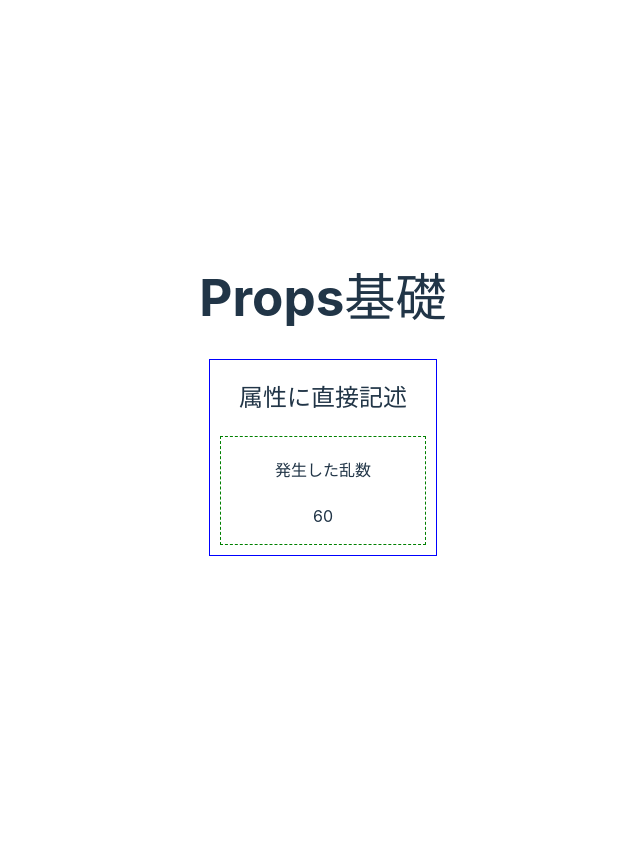
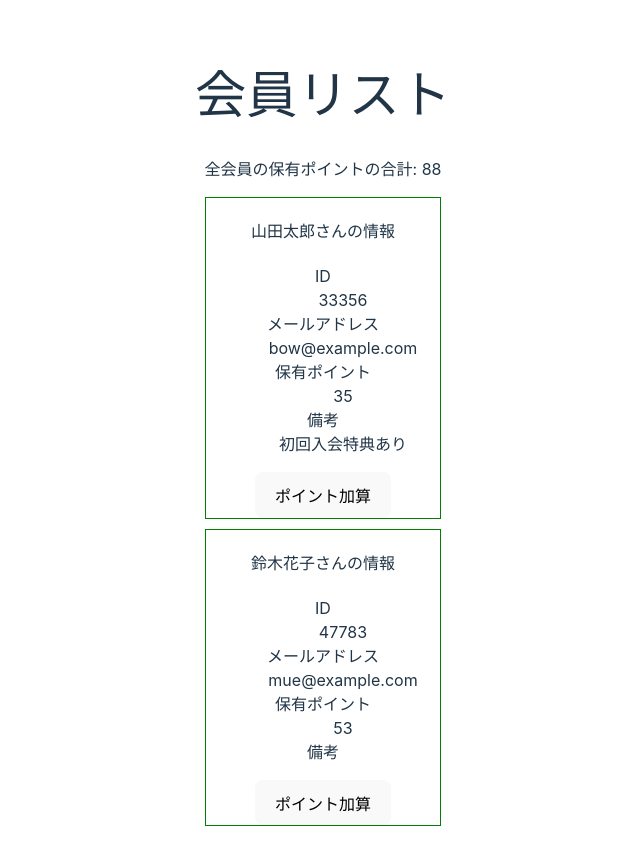
Before and after one commit to cawauchi6204/vue-study, a Vue app in the folder directive-model/: page / in a window 1280 px wide. Shown: the top 864 px of the page, without its empty margins (317-957 px from the left). Before the commit the page ends 800 px from the top, so only its background shows below. Built offline with nearby package versions, Linux system fonts and the light colour scheme.

Commit message:
update: props受取

```diff
--- a/directive-model/src/App.vue
+++ b/directive-model/src/App.vue
@@ -1,19 +1,36 @@
 <script setup lang="ts">
-import { ref } from "vue";
-import OneInfo from "./components/OneInfo.vue"
+import { computed, ref } from "vue";
+import OneMember from "./components/OneMember.vue"
 
-const propsTitle = ref("発生した乱数");
-const rand = Math.round(Math.random() * 100);
-const propsContent = ref(rand);
+const memberListInit = new Map<number, Member>();
+memberListInit.set(33356, { id: 33356, name: "山田太郎", email: "bow@example.com", points: 35, note: "初回入会特典あり" });
+memberListInit.set(47783, { id: 47783, name: "鈴木花子", email: "mue@example.com", points: 53 })
+const memberList = ref(memberListInit)
+
+const totalPoints = computed(
+  () => {
+    let total = 0;
+    for (const member of memberList.value.values()) {
+      total += member.points;
+    }
+    return total
+  }
+)
+
+interface Member {
+  id: number
+  name: string
+  email: string
+  points: number
+  note?: string
+}
 </script>
 
 <template>
-  <h1>Props基礎</h1>
-  <section>
-    <h2>属性に直接記述</h2>
-    <!-- リアクティブ変数をpropsとして渡すときはv-bindしないといけない -->
-    <OneInfo :title="propsTitle" :content="propsContent" />
-  </section>
+  <h1>会員リスト</h1>
+  <p>全会員の保有ポイントの合計: {{ totalPoints }}</p>
+  <OneMember v-for="[id, member] in memberList" :key="id" :id="id" :name="member.name" :email="member.email"
+    :points="member.points" :note="member.note" />
 </template>
 
 <style>
--- /dev/null
+++ b/directive-model/src/components/OneMember.vue
@@ -0,0 +1,52 @@
+<script setup lang="ts">
+import { computed, ref } from 'vue';
+
+
+interface Props {
+  id: number;
+  name: string;
+  email: string;
+  points: number;
+  note?: string;
+}
+
+const props = defineProps<Props>()
+
+// 一度リアクティブ変数にして変更している
+// 個々のpropsはreadonlyなので、直接変更できない
+const localPoints = ref(props.points)
+const localNote = computed(
+  () => {
+    if (localNote == undefined)
+      return "--"
+    return props.note
+  }
+)
+const pointUp = () => {
+  localPoints.value++
+}
+</script>
+
+<template>
+  <section class="box">
+    <h4>{{ name }}さんの情報</h4>
+    <dl>
+      <dt>ID</dt>
+      <dd>{{ id }}</dd>
+      <dt>メールアドレス</dt>
+      <dd>{{ email }}</dd>
+      <dt>保有ポイント</dt>
+      <dd>{{ localPoints }}</dd>
+      <dt>備考</dt>
+      <dd>{{ localNote }}</dd>
+    </dl>
+    <button @click="pointUp">ポイント加算</button>
+  </section>
+</template>
+
+<style scoped>
+.box {
+  border: green 1px solid;
+  margin: 10px;
+}
+</style>
```
